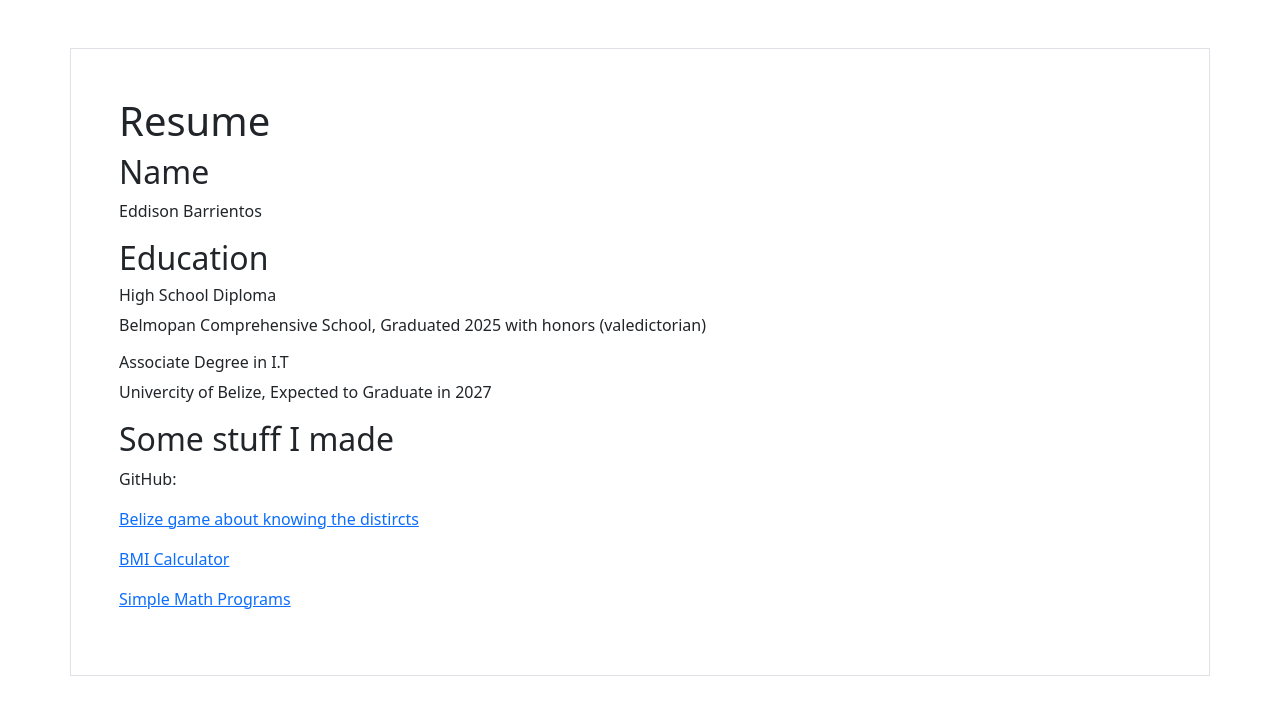
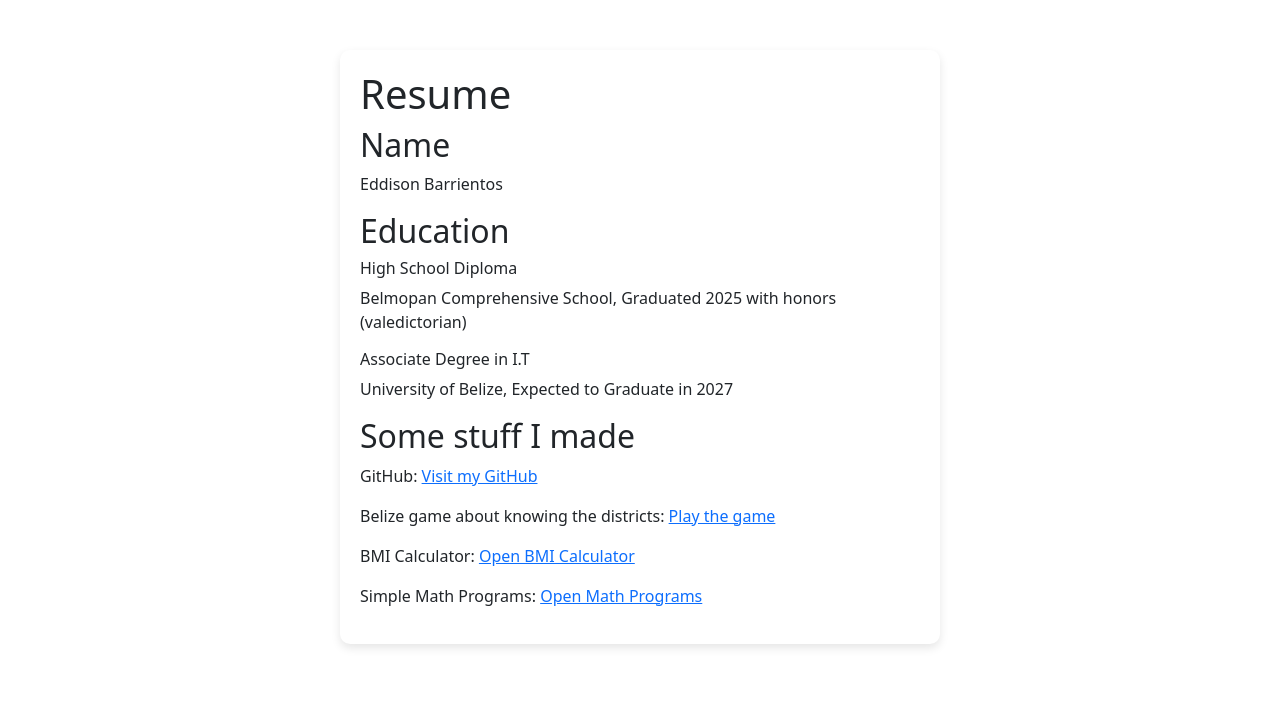
Before and after one commit to 2025163932-ctrl/programs, a plain HTML site: page index.html in a window 1280 px wide. Drawn offline with nearby package versions, Linux system fonts and the light colour scheme.

Commit message:
adding links to navigate back to the resume and adjusting the width of content boxes in CSS.

```diff
--- a/css_index.css
+++ b/css_index.css
@@ -48,7 +48,7 @@ p {
     background-color: #ffffff;
     border-radius: 10px;
     padding: 20px;
-    width: 320px;
+    width: 600px;
     box-shadow: 0px 4px 10px rgba(0, 0, 0, 0.1);
     text-align: left;
 }
--- a/index.html
+++ b/index.html
@@ -4,13 +4,16 @@
   <title>Resume</title>
   <meta charset="utf-8">
   <meta name="viewport" content="width=device-width, initial-scale=1">
+  <link rel="stylesheet" href="css_index.css">
   <link href="https://cdn.jsdelivr.net/npm/bootstrap@5.3.3/dist/css/bootstrap.min.css" rel="stylesheet">
-  <script src="https://cdn.jsdelivr.net/npm/bootstrap@5.3.3/dist/js/bootstrap.bundle.min.js"></script>
 </head>
 <body>
 
-<div class="container p-5 my-5 border">
+<div class="content-container">
+
+  <div class="info-section">
       <h1>Resume</h1>
+
       <h2>Name</h2>
       <p>Eddison Barrientos</p>
 
@@ -19,17 +22,28 @@
       <p>Belmopan Comprehensive School, Graduated 2025 with honors (valedictorian)</p>
 
       <h6>Associate Degree in I.T</h6>
-    <p>Univercity of Belize, Expected to Graduate in 2027</p>
+      <p>University of Belize, Expected to Graduate in 2027</p>
 
       <h2>Some stuff I made</h2>
-    <p>GitHub: <a href="https://github.com/2025163932-ctrl"> </p>
-    <p>Belize game about knowing the distircts <a href="https://2025163932-ctrl.github.io/javascript_test/"> </p>
-    <p>BMI Calculator <a href="bmi.html"> </p>
-    <p>Simple Math Programs <a href="math.html"> </p>
 
+      <p>GitHub:
+        <a href="https://github.com/2025163932-ctrl" target="_blank">Visit my GitHub</a>
+      </p>
+
+      <p>Belize game about knowing the districts:
+        <a href="belize_game.html" target="_blank">Play the game</a>
+      </p>
+
+      <p>BMI Calculator:
+        <a href="bmi.html" target="_blank">Open BMI Calculator</a>
+      </p>
+
+      <p>Simple Math Programs:
+        <a href="math.html" target="_blank">Open Math Programs</a>
+      </p>
+  </div>
 
 </div>
 
-
 </body>
 </html>
```
Also changed, not shown: belize_game.html (+2 -2 lines), bmi.html (+4 -0 lines), math.html (+4 -0 lines). Lines whose indentation alone changed are shown as unchanged.
